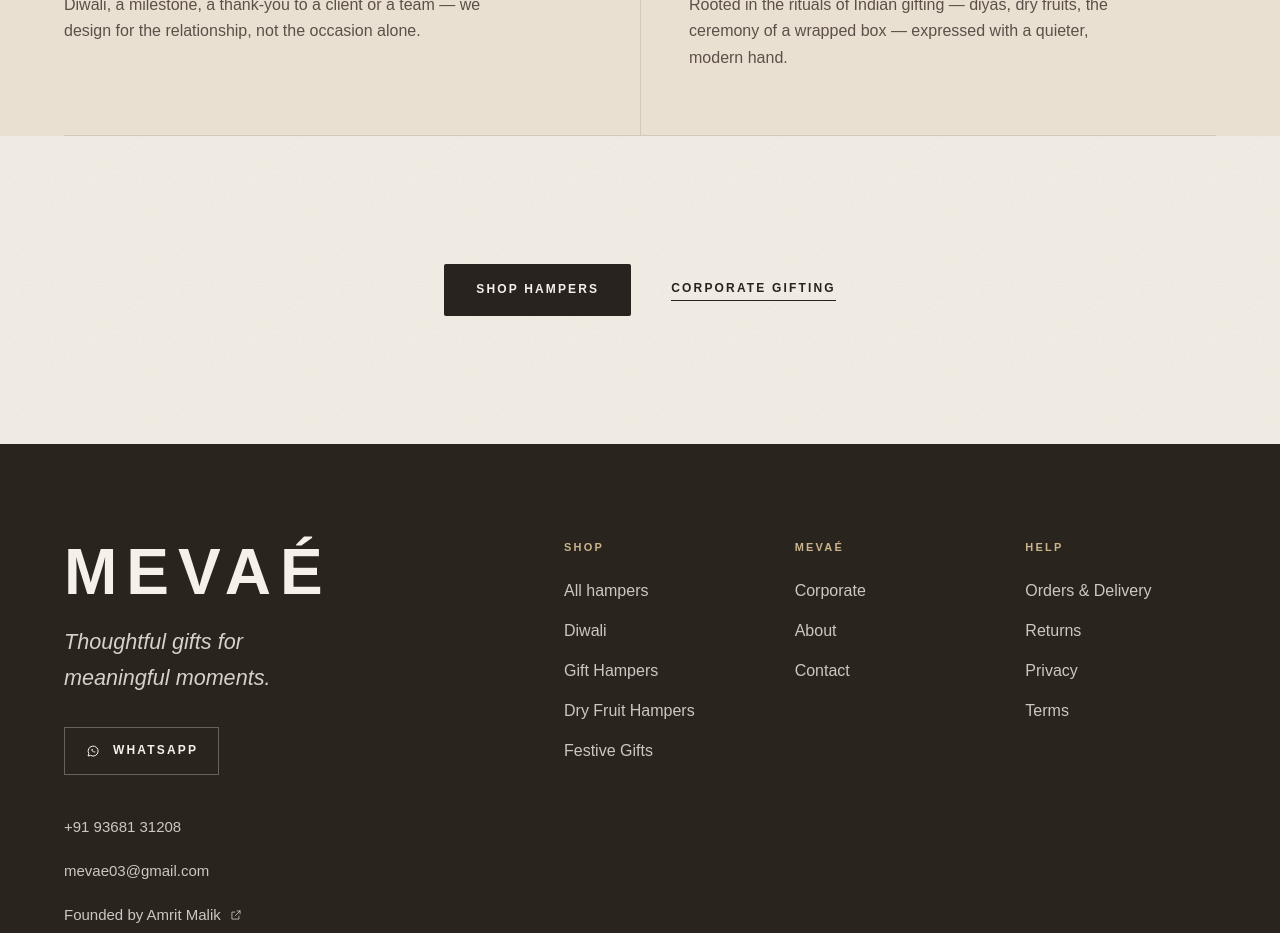
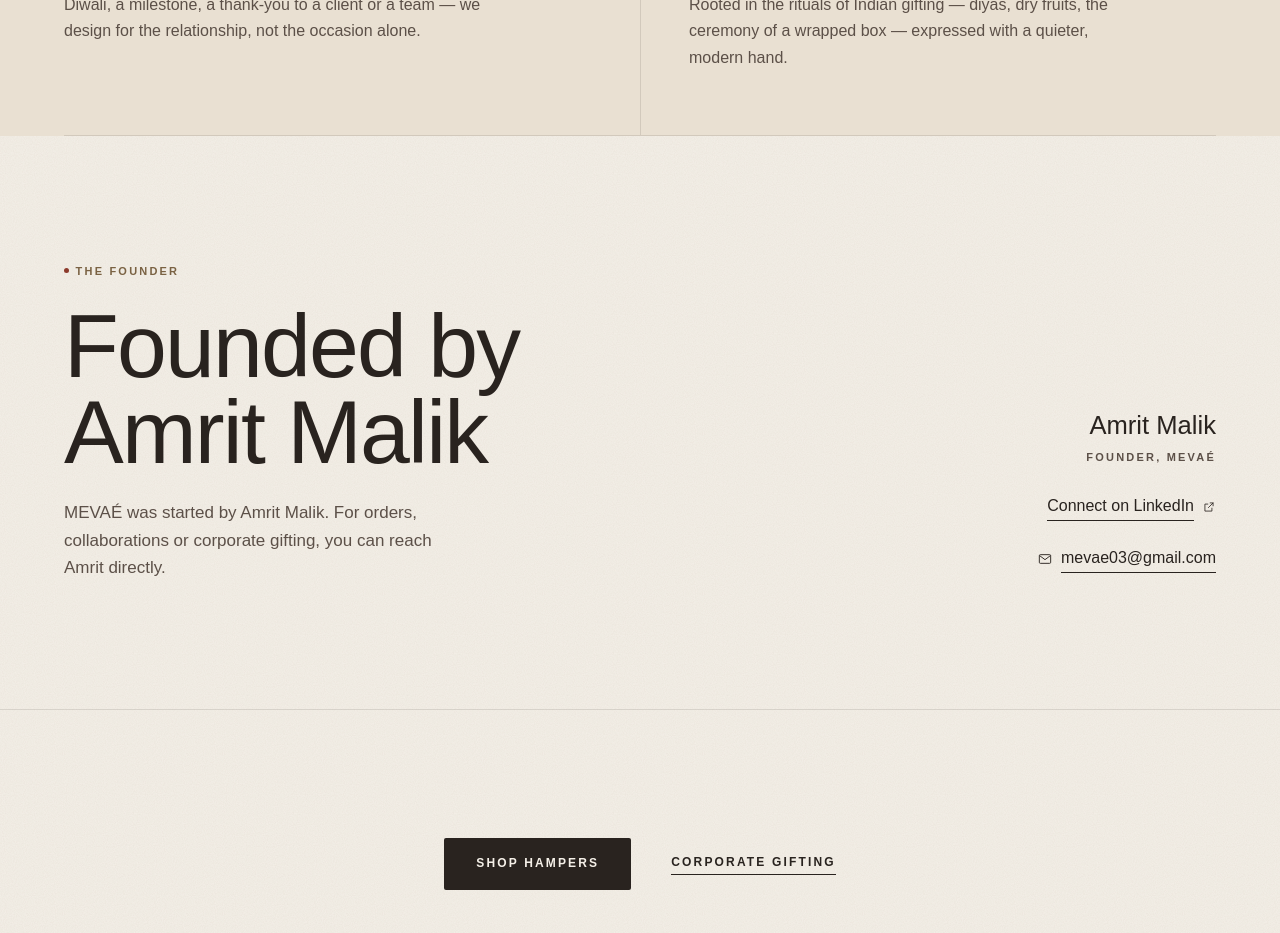
Before and after one commit to wisepilot071/mevae-website, a Next.js app: page /about in a window 1280 px wide. Shown: the part 1320-2253 px from the top of the page. Built offline with nearby package versions, Linux system fonts and the light colour scheme; a web font is replaced by a local one.

Commit message:
Add files via upload

```diff
--- a/src/app/about/page.tsx
+++ b/src/app/about/page.tsx
@@ -7,6 +7,9 @@
 import { ButtonLink } from '@/components/ui/Button';
 import { SmartImage } from '@/components/ui/SmartImage';
 import { JsonLd } from '@/components/ui/SEOHead';
+import { ExternalIcon, MailIcon } from '@/components/ui/Icons';
+import { brand, emailConfigured } from '@/config/brand';
+import { externalLinkProps } from '@/lib/whatsapp';
 
 const seo = pageSeo.about;
 
@@ -49,6 +52,34 @@
           </ol>
         </Container>
       </section>
+      <section aria-labelledby="founder-heading" className="border-b rule py-section md:py-section-md">
+        <Container className="grid gap-8 md:grid-cols-12 md:items-end md:gap-16">
+          <div className="md:col-span-7">
+            <p className="micro-label dot text-gold-ink">{aboutPage.founder.eyebrow}</p>
+            <h2 id="founder-heading" className="mt-6 text-h1">
+              {aboutPage.founder.heading}
+            </h2>
+            <p className="mt-6 max-w-[46ch] text-lead text-brown-soft">{aboutPage.founder.body}</p>
+          </div>
+          <div className="flex flex-col items-start gap-2 md:col-span-5 md:items-end">
+            <p className="font-serif text-[1.6rem] leading-tight">{brand.founder.name}</p>
+            <p className="micro-label text-brown-soft">
+              {brand.founder.role}, {brand.brandName}
+            </p>
+            <a href={brand.founder.linkedin} {...externalLinkProps} className="mt-3 inline-flex min-h-[44px] items-center gap-2 text-brown">
+              <span className="link-rule">{aboutPage.founder.linkedinLabel}</span>
+              <ExternalIcon />
+              <span className="sr-only">(opens in a new tab)</span>
+            </a>
+            {emailConfigured && (
+              <a href={`mailto:${brand.email}`} className="inline-flex min-h-[44px] items-center gap-2 text-brown">
+                <MailIcon />
+                <span className="link-rule">{brand.email}</span>
+              </a>
+            )}
+          </div>
+        </Container>
+      </section>
       <section aria-label={aboutPage.links.shop.label} className="py-section md:py-section-md">
         <Container className="flex flex-col items-center gap-4 sm:flex-row sm:justify-center sm:gap-10">
           <ButtonLink href={aboutPage.links.shop.href} className="w-full sm:w-auto">
```
